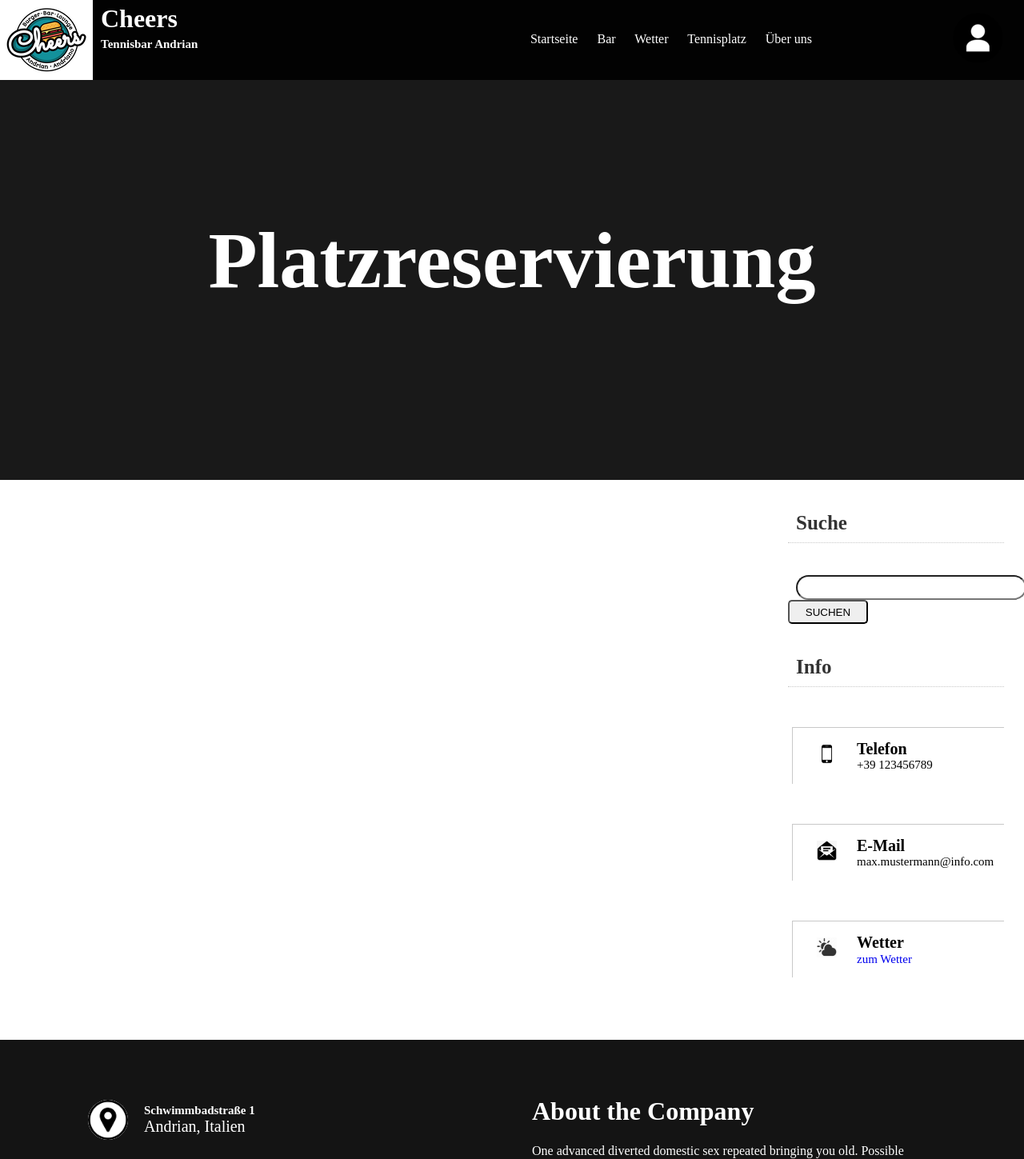
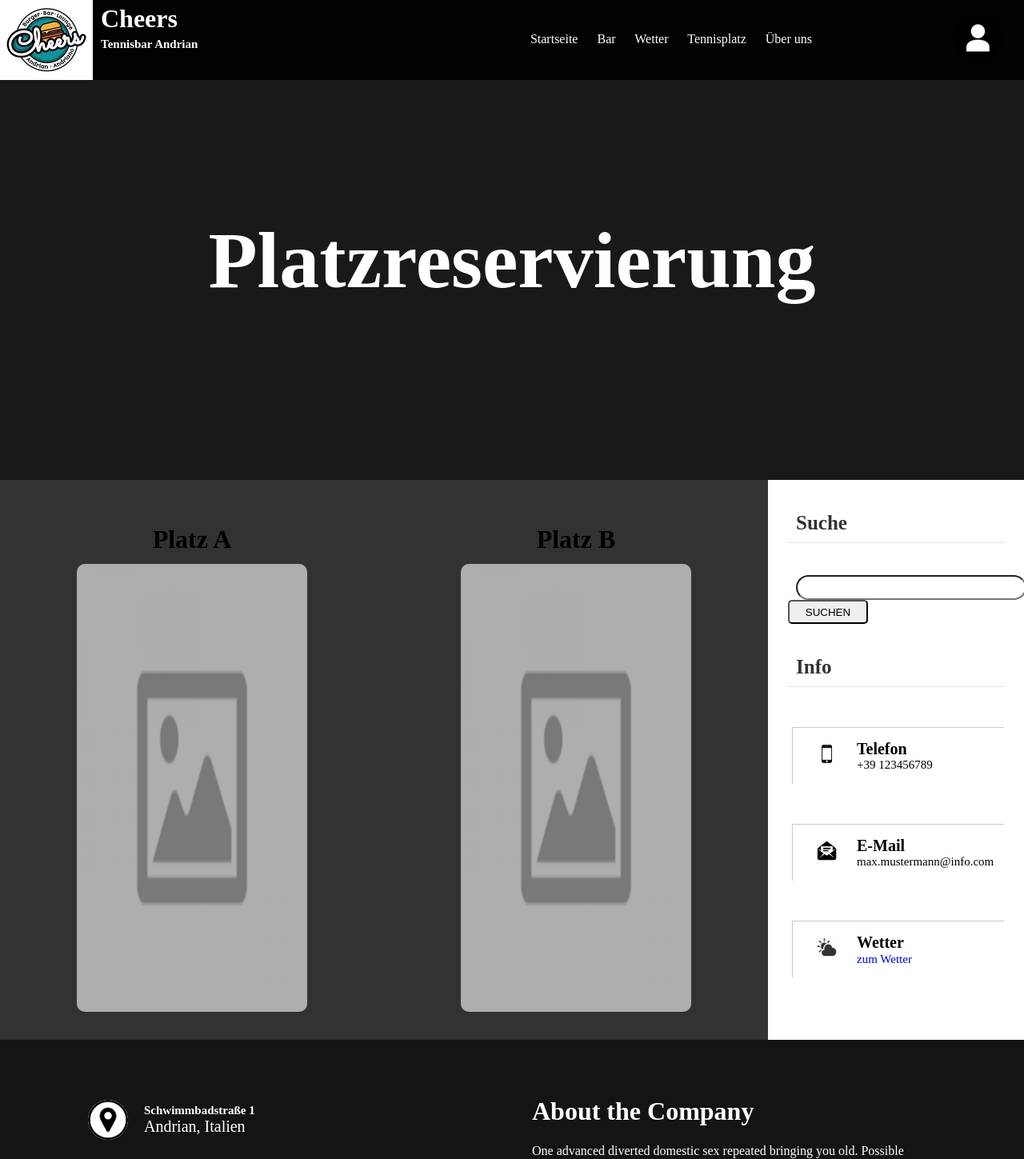
Before and after one commit to MatRob0300/projektTennisbar, a PHP site: page /views/platzreservierung.tpl.php in a window 1280 px wide. Shown: the top 1449 px of the page at 80% size. Run offline with PHP 8.4, Linux system fonts and the light colour scheme.

Commit message:
design von platzreservierung

```diff
--- /dev/null
+++ b/frontend/styles/platzreservierung-styles.css
@@ -0,0 +1,25 @@
+main {
+  height: 700px;
+}
+.container {
+  display: flex;
+  height: 100%;
+}
+.court {
+  display: flex;
+  flex-direction: column;
+  text-align: center;
+  justify-content: center;
+  width: 50%;
+}
+.court-header {
+  height: 10%;
+}
+.court-img {
+  height: 80%;
+}
+.court-img img {
+  width: 60%;
+  height: 100%;
+  border-radius: 10px;
+}
--- a/frontend/views/platzreservierung.tpl.php
+++ b/frontend/views/platzreservierung.tpl.php
@@ -36,7 +36,24 @@
       </div>
     </header>
     <main>
-
+      <div class="container">
+        <div class="court">
+          <div class="court-header">
+            <h1>Platz A</h1>
+          </div>
+          <div class="court-img">
+            <a href="#"><img src="images/bildplatzhalter.png" alt=""></a>
+          </div>
+        </div>
+        <div class="court">
+          <div class="court-header">
+            <h1>Platz B</h1>
+          </div>
+          <div class="court-img">
+            <a href="#"><img src="images/bildplatzhalter.png" alt=""></a>
+          </div>
+        </div>
+      </div>
     </main>
     <aside>
       <div class="side-box">
```
Also changed, not shown: frontend/styles/startseite-styles.css (+66 -1 lines), frontend/views/reservierung-erstellen.tpl.php (added, +10 -0 lines), frontend/views/startseite.tpl.php (+60 -3 lines).
